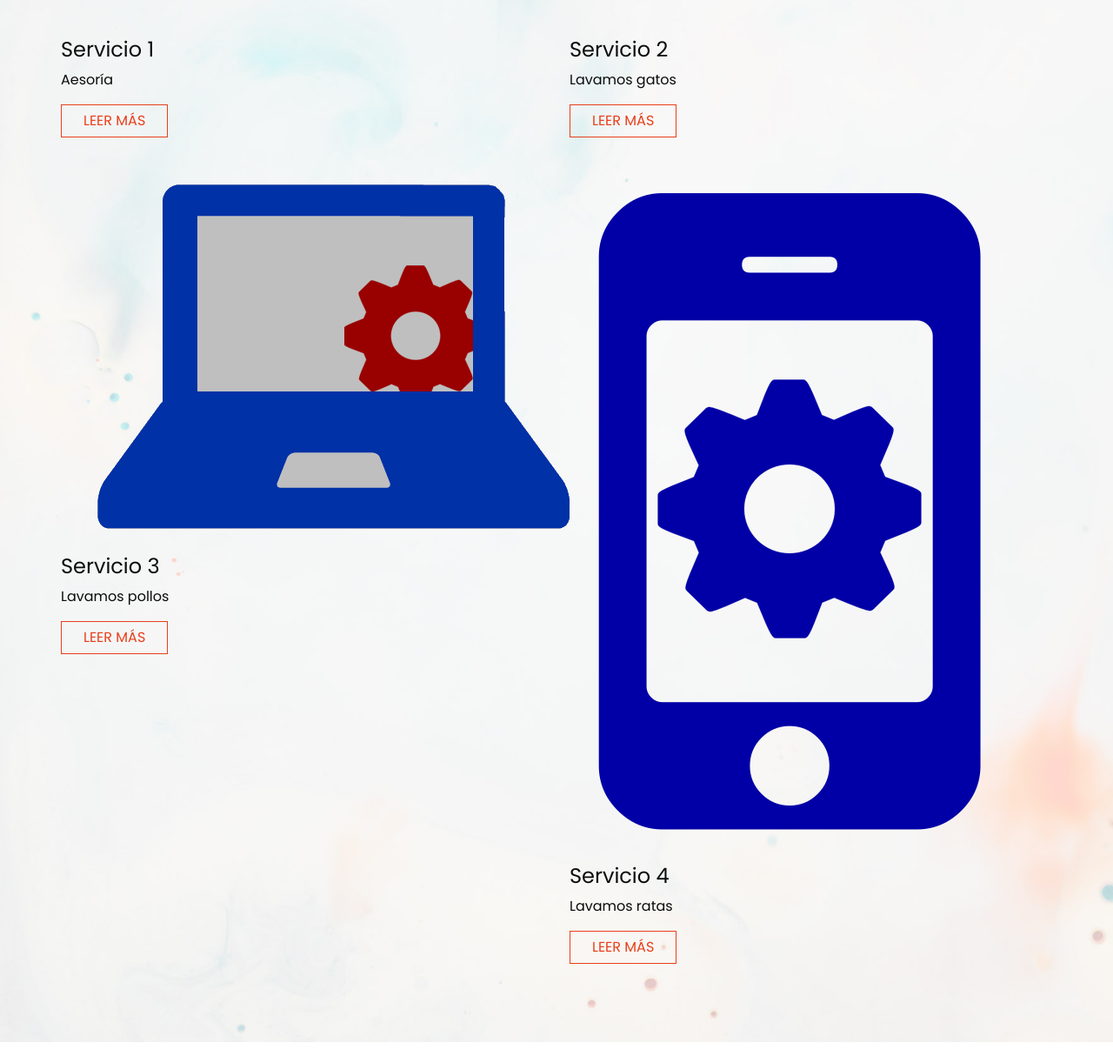
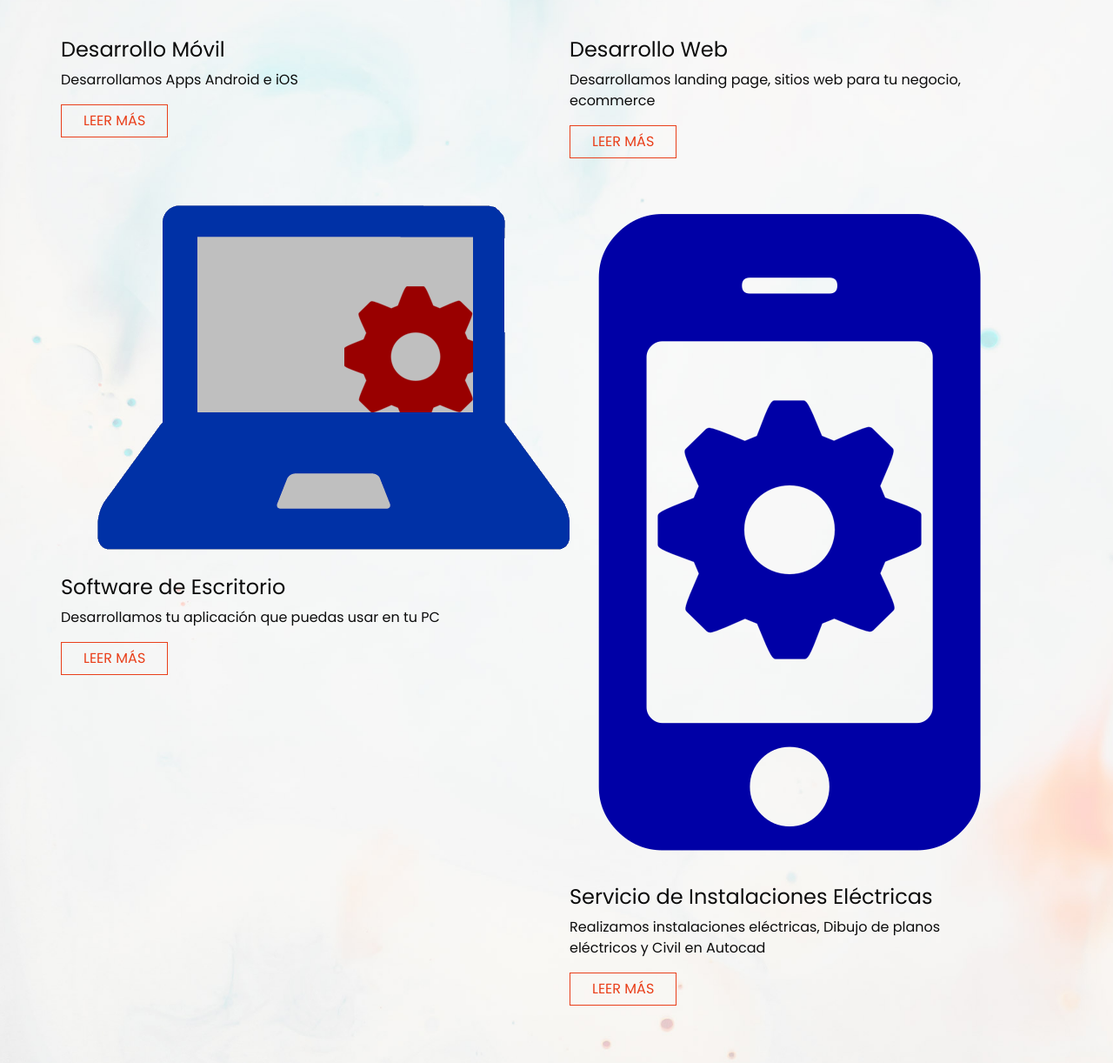
Before and after one commit to cypictronic05/cocuyotec, a plain HTML site: page service.html in a window 1280 px wide. Shown: the part 838-2060 px from the top of the page at 87% size. Drawn offline with nearby package versions, Linux system fonts and the light colour scheme.

Commit message:
Modificando service.html

```diff
--- a/service.html
+++ b/service.html
@@ -115,8 +115,8 @@
                 <div class="img-box">
                   <img src="images/s-1.png" alt="" />
                 </div>
-                <h4>Servicio 1</h4>
-                <p>Aesoría</p>
+                <h4>Desarrollo Móvil</h4>
+                <p>Desarrollamos Apps Android e iOS</p>
                 <a href=""> Leer más </a>
               </div>
             </div>
@@ -127,8 +127,8 @@
                 <div class="img-box">
                   <img src="images/s-2.png" alt="" />
                 </div>
-                <h4>Servicio 2</h4>
-                <p>Lavamos gatos</p>
+                <h4>Desarrollo Web</h4>
+                <p>Desarrollamos landing page, sitios web para tu negocio, ecommerce</p>
                 <a href=""> Leer más </a>
               </div>
             </div>
@@ -139,8 +139,8 @@
                 <div class="img-box">
                   <img src="images/s-3.png" alt="" />
                 </div>
-                <h4>Servicio 3</h4>
-                <p>Lavamos pollos</p>
+                <h4>Software de Escritorio</h4>
+                <p>Desarrollamos tu aplicación que puedas usar en tu PC</p>
                 <a href=""> Leer más </a>
               </div>
             </div>
@@ -151,8 +151,8 @@
                 <div class="img-box">
                   <img src="images/s-4.png" alt="" />
                 </div>
-                <h4>Servicio 4</h4>
-                <p>Lavamos ratas</p>
+                <h4>Servicio de Instalaciones Eléctricas</h4>
+                <p>Realizamos instalaciones eléctricas, Dibujo de planos eléctricos y Civil en Autocad</p>
                 <a href=""> Leer más </a>
               </div>
             </div>
```
